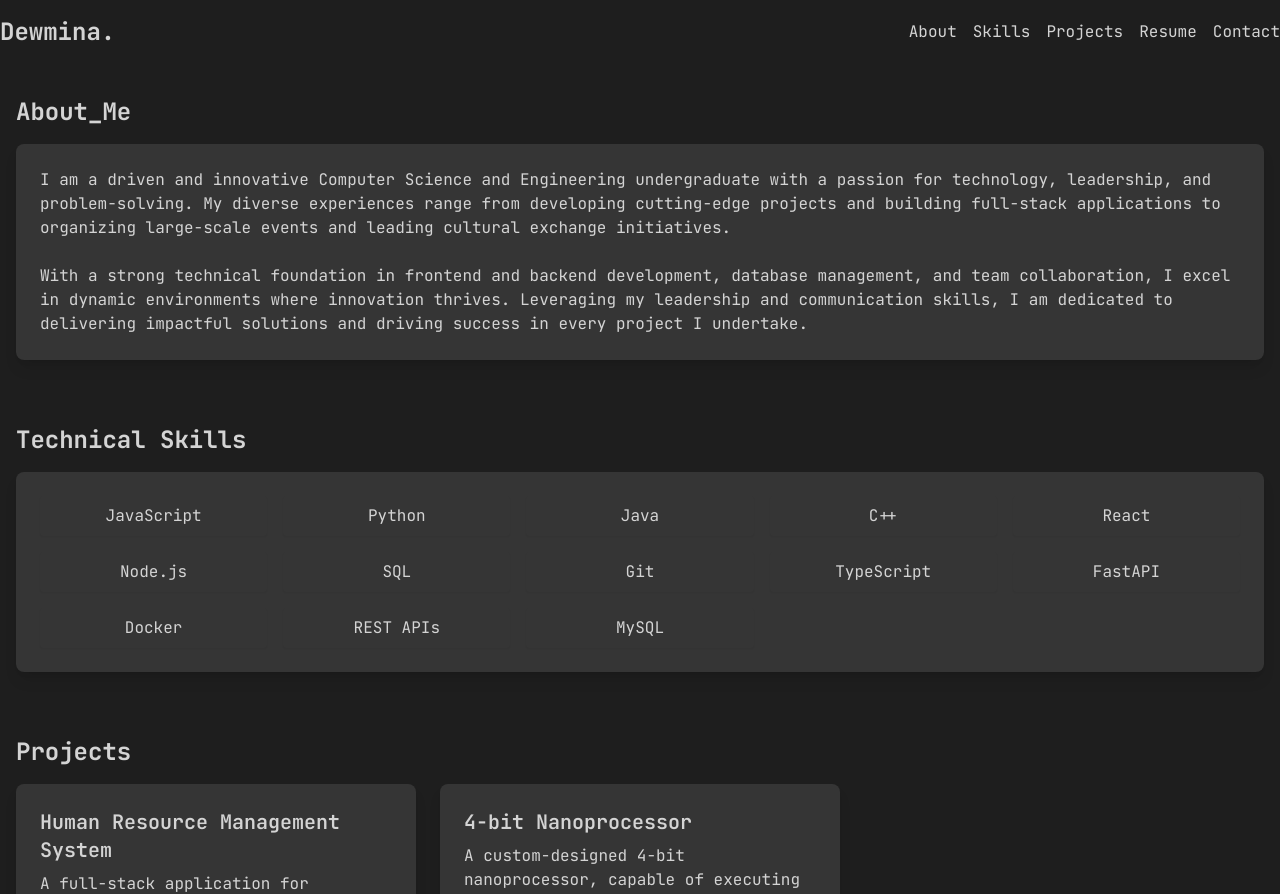
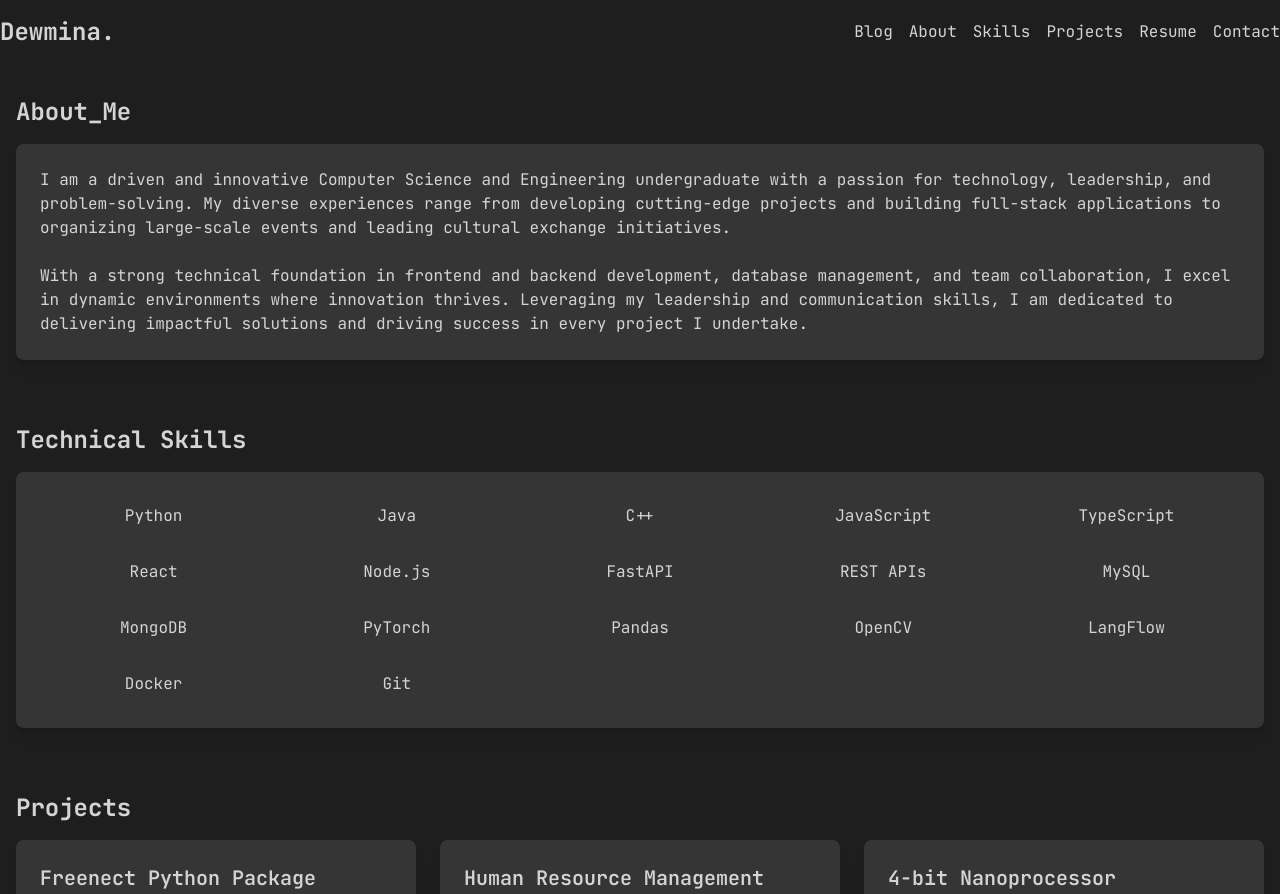
Before and after one commit to dewminawijekoon/dewmina.me, a Next.js app: page / in a window 1280 px wide. Shown: the top 894 px of the page. Built offline with nearby package versions, Linux system fonts and the light colour scheme.

Commit message:
Adding blogpage and Update header bug

```diff
--- a/app/components/Header.tsx
+++ b/app/components/Header.tsx
@@ -8,10 +8,11 @@ export default function Header() {
           Dewmina.
         </Link>
         <ul className="flex space-x-4">
+          <li><Link href="https://dewmina.bearblog.dev/" className="hover:text-secondary">Blog</Link></li>
           <li><Link href="#about" className="hover:text-secondary">About</Link></li>
           <li><Link href="#skills" className="hover:text-secondary">Skills</Link></li>
           <li><Link href="#projects" className="hover:text-secondary">Projects</Link></li>
-          <li><Link href="#projects" className="hover:text-secondary">Resume</Link></li>
+          <li><Link href="#resume" className="hover:text-secondary">Resume</Link></li>
           <li><Link href="#contact" className="hover:text-secondary">Contact</Link></li>
         </ul>
       </nav>
--- a/app/components/Projects.tsx
+++ b/app/components/Projects.tsx
@@ -1,5 +1,10 @@
 export default function Projects() {
   const projects = [
+    {
+      title: 'Freenect Python Package',
+      description: 'A modern Python 3-compatible wrapper for libfreenect, providing access to Microsoft Kinect v1 functionality.',
+      link: 'https://github.com/dewminawijekoon/freenect-python'
+    },
     {
       title: 'Human Resource Management System',
       description: 'A full-stack application for managing employee records, built with Vite.js for the frontend and FastAPI for the backend, and MySQL for the database.',
--- a/app/components/Resume.tsx
+++ b/app/components/Resume.tsx
@@ -1,15 +1,17 @@
-"use client"
-
-export default function CVDownload() {
+export default function Resume() {
   return (
-    <section className="mb-16 text-center">
+    <section id="resume" className="mb-16 text-center">
       <div className="card flex flex-col items-center justify-center py-8">
         <h2 className="section-title">Resume</h2>
         <p className="mb-6 max-w-md">
           Want to learn more about my qualifications and experience? Download my complete CV below.
         </p>
-        <a href="https://drive.google.com/file/d/1E8gOyZQd3Oy103deXWDfUMqNN03ioLf_/view?usp=drive_link" download="Dewmina_Wijekoon_CV.pdf" className="btn-primary btn-lg">
-
+        <a
+          href="https://drive.google.com/file/d/1E8gOyZQd3Oy103deXWDfUMqNN03ioLf_/view?usp=drive_link"
+          className="btn-primary btn-lg"
+          target="_blank"
+          rel="noopener noreferrer"
+        >
           <span className="font-medium">Download CV</span>
         </a>
       </div>
--- a/app/components/Skills.tsx
+++ b/app/components/Skills.tsx
@@ -1,7 +1,23 @@
 export default function Skills() {
   const skills = [
-    'JavaScript', 'Python', 'Java', 'C++', 'React', 'Node.js', 'SQL', 'Git', 'TypeScript', 'FastAPI', 'Docker', 'REST APIs', 'MySQL'
-  ];
+  "Python",
+  "Java",
+  "C++",
+  "JavaScript",
+  "TypeScript",
+  "React",
+  "Node.js",
+  "FastAPI",
+  "REST APIs",
+  "MySQL",
+  "MongoDB",
+  "PyTorch",
+  "Pandas",
+  "OpenCV",
+  "LangFlow",
+  "Docker",
+  "Git"
+]
 
   return (
     <section id="skills" className="mb-16">
--- a/next.config.mjs
+++ b/next.config.mjs
@@ -1,4 +1,7 @@
 /** @type {import('next').NextConfig} */
-const nextConfig = {};
+const nextConfig = {
+    output: "export",  // <=== enables static exports
+    reactStrictMode: true,
+  };
 
-export default nextConfig;
+  module.exports = nextConfig;
```
